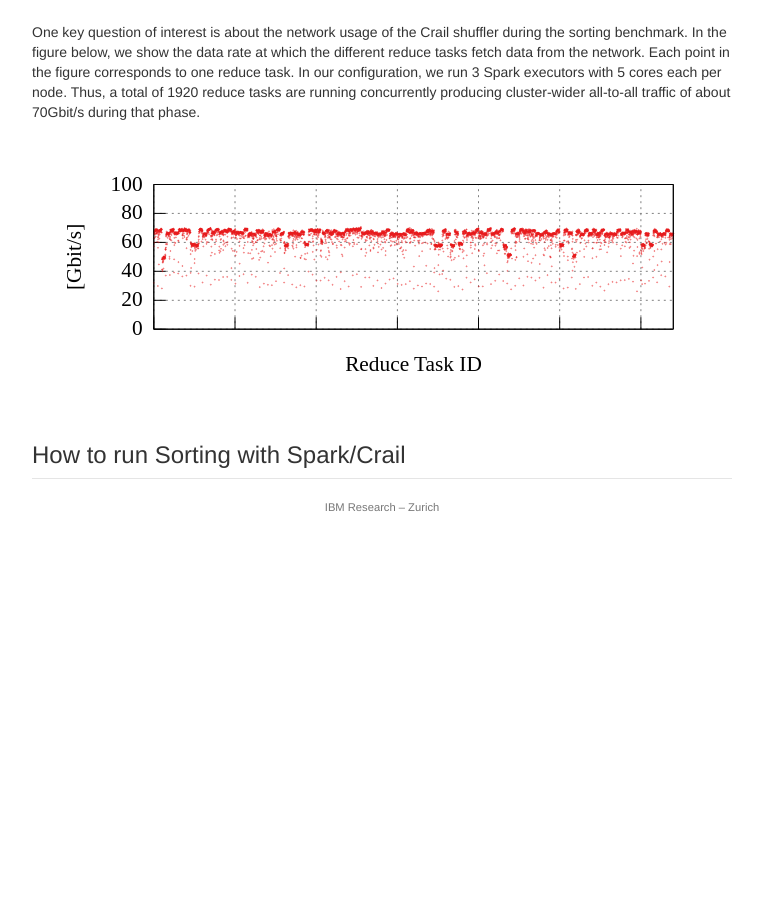
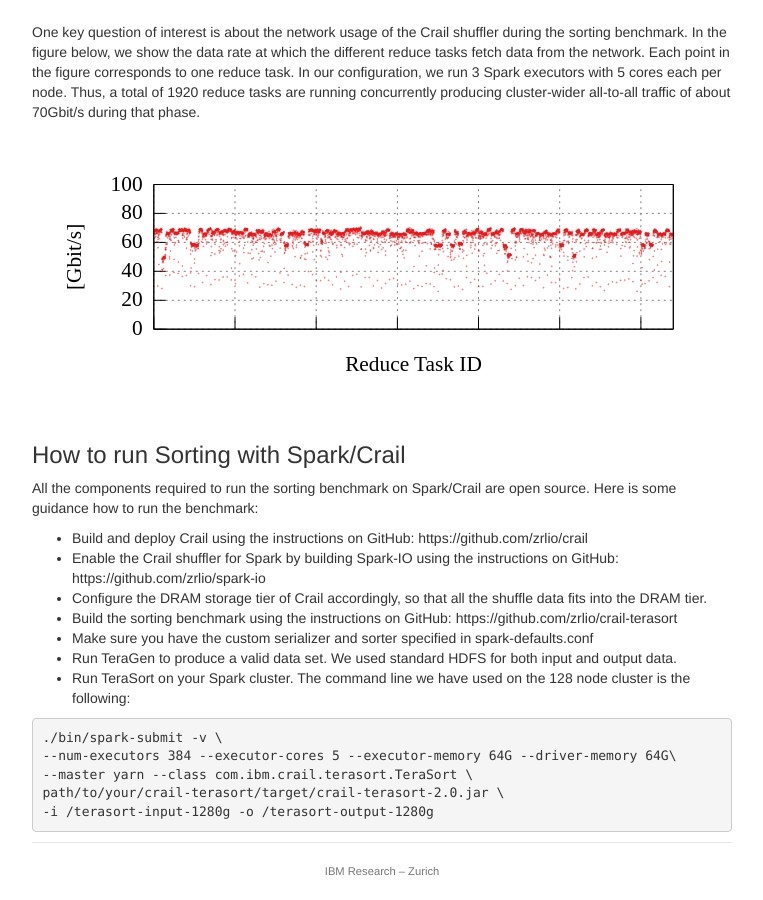
Before and after one commit to apache/incubator-crail-website, a Jekyll site: the page built from _posts/blog/2017-01-1-sorting.md, in a window 1280 px wide and 900 px high, scrolled down 3842 px. Shown: the whole window, without its empty margins (258-1021 px from the left). Built offline with Jekyll 4.4.1, drawn with Linux system fonts in a browser that asks for light colours; before the commit the page ends 4378 px from its top, so only the background shows below that.

Commit message:
Update 2017-01-1-sorting.md

````diff
--- a/_posts/blog/2017-01-1-sorting.md
+++ b/_posts/blog/2017-01-1-sorting.md
@@ -184,3 +184,21 @@
 <br><br>
 
 ### How to run Sorting with Spark/Crail
+
+All the components required to run the sorting benchmark on Spark/Crail are open source. Here is some guidance how to run the benchmark:
+
+  * Build and deploy Crail using the instructions on GitHub: https://github.com/zrlio/crail
+  * Enable the Crail shuffler for Spark by building Spark-IO using the instructions on GitHub: https://github.com/zrlio/spark-io
+  * Configure the DRAM storage tier of Crail accordingly, so that all the shuffle data fits into the DRAM tier.
+  * Build the sorting benchmark using the instructions on GitHub: https://github.com/zrlio/crail-terasort
+  * Make sure you have the custom serializer and sorter specified in spark-defaults.conf
+  * Run TeraGen to produce a valid data set. We used standard HDFS for both input and output data.
+  * Run TeraSort on your Spark cluster. The command line we have used on the 128 node cluster is the following:
+
+  ```bash
+./bin/spark-submit -v \
+--num-executors 384 --executor-cores 5 --executor-memory 64G --driver-memory 64G\
+--master yarn --class com.ibm.crail.terasort.TeraSort \
+path/to/your/crail-terasort/target/crail-terasort-2.0.jar \
+-i /terasort-input-1280g -o /terasort-output-1280g
+```
````
